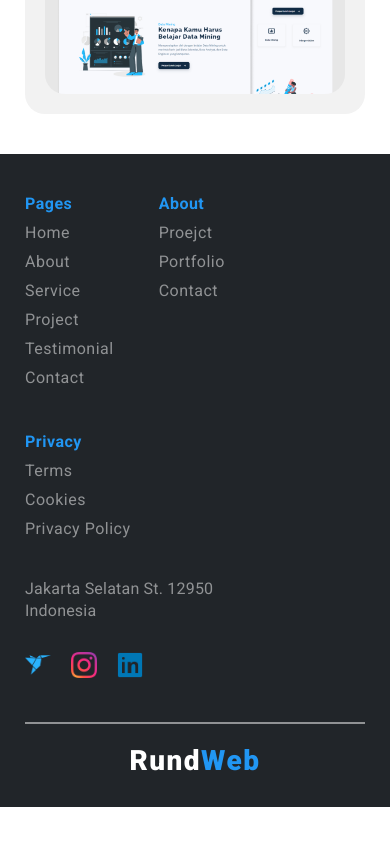
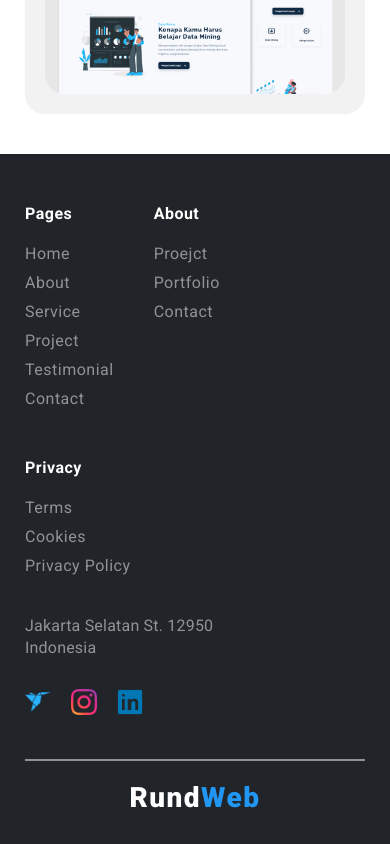
Before and after one commit to rundweb/myporto, a React (Vite) app: page / in a window 390 px wide. Shown: the part 4876-5720 px from the top of the page. Before the commit the page ends 5683 px from the top, so only its background shows below. Built offline with nearby package versions, Linux system fonts and the light colour scheme.

Commit message:
footer done v2

```diff
--- a/src/components/style/footeromponents.css
+++ b/src/components/style/footeromponents.css
@@ -34,7 +34,7 @@
     gap: 10px;
 }
 
-.footer-ul ul li a strong{
+.footer-ul ul li  strong{
     color: #fff;
     font-size: 16px;
     letter-spacing: .5px;
@@ -103,6 +103,6 @@ li a, li{
         margin-top: 30px;
     }
     .footer-ul{
-        gap: 45px;
+        gap: 40px;
     }
 }
```
